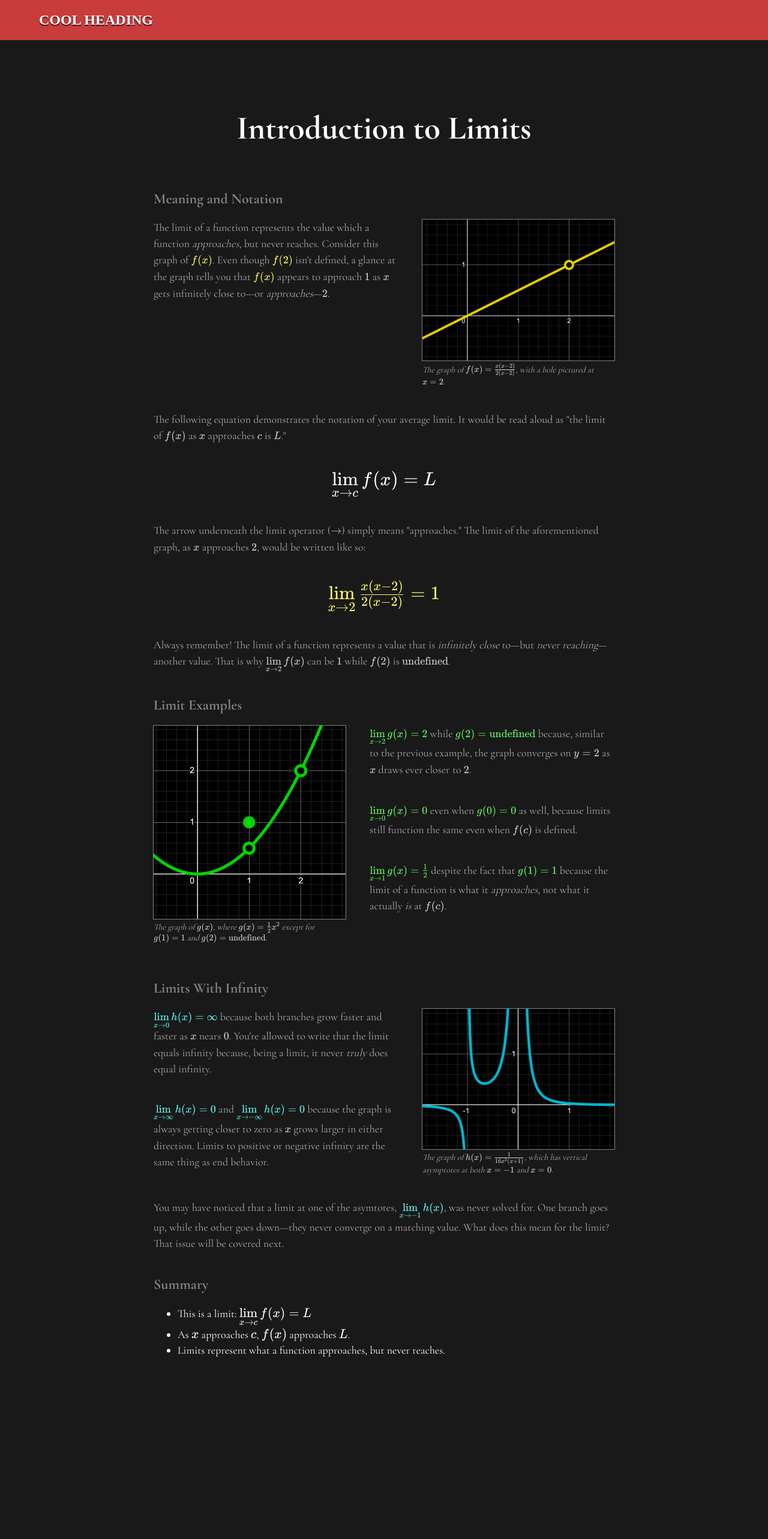
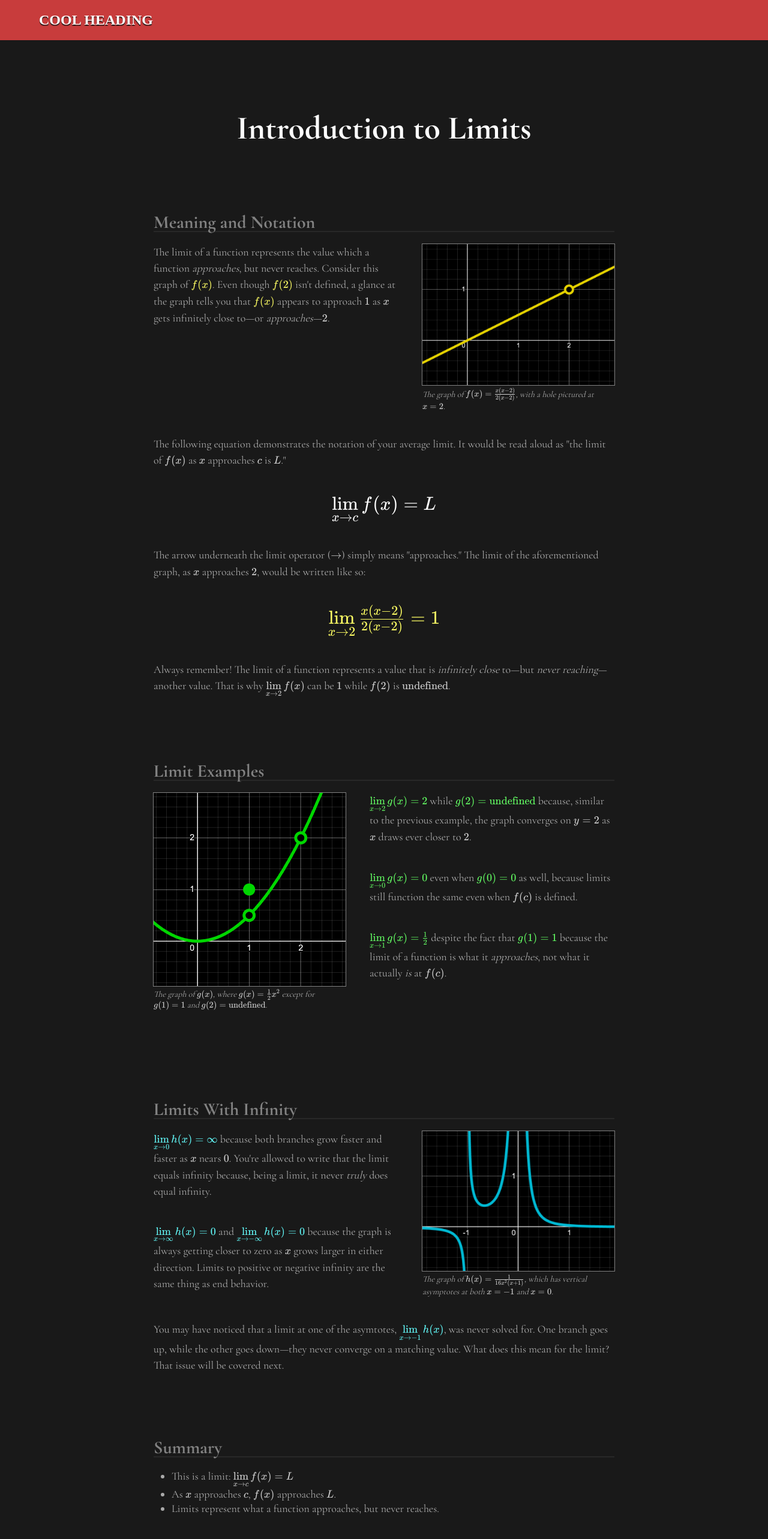
Before and after one commit to UnPolloLoco/math, a Jekyll site: the page built from calculus/limits/intro_to_limits/index.html, in a window 1280 px wide. Shown: the whole page at 60% size. Built offline with Jekyll 4.4.1, drawn with Linux system fonts in a browser that asks for light colours; before the commit the page ends 2280 px from its top, so only the background shows below that.

Commit message:
Update h2, kx, and ul styles

```diff
--- a/assets/style.css
+++ b/assets/style.css
@@ -59,7 +59,17 @@ h1 {
 	font-size: 55px;
 	margin: 0;
 	padding: 0;
-	padding-bottom: 50px;
+	margin-bottom: 80px;
+}
+
+h2 {
+    font-size: 30px;
+    text-align: left;
+    margin: 110px 0 20px 0;
+    color: var(--color-gray);
+    font-weight: bold;
+	border-bottom: 2px solid var(--color-less-dark);
+	line-height: 28px;
 }
 
 p, noscript {
@@ -77,16 +87,12 @@ noscript {
 }
 
 kx {
-	color: white;
+	color: var(--color-lighter-gray);
+	font-size: 15px;
 }
 
 kx, kspan {
 	display: inline-block;
-}
-
-p kx, td kx, figcaption kx {
-	color: var(--color-lighter-gray);
-	font-size: 15px;
 }
 
 .largeEquation {
@@ -94,6 +100,7 @@ p kx, td kx, figcaption kx {
     text-align: center;
     width: 100%;
     margin-bottom: 40px;
+	color: white;
 }
 
 .lime { color: rgb(100,255,100); }
@@ -110,14 +117,6 @@ a {
 a:hover {
 	color: white;
 	text-decoration: var(--color-gray) 2px underline;
-}
-
-h2 {
-    font-size: 24px;
-    text-align: left;
-    margin-bottom: 20px;
-    color: var(--color-gray);
-    font-weight: bold;
 }
 
 c-accordion {
@@ -184,7 +183,7 @@ c-split {
 	margin: 0;
 }
 
-ol {
+ol, ul {
 	margin: 0;
 	margin-bottom: 40px;
 	color: var(--color-light-gray);
```
